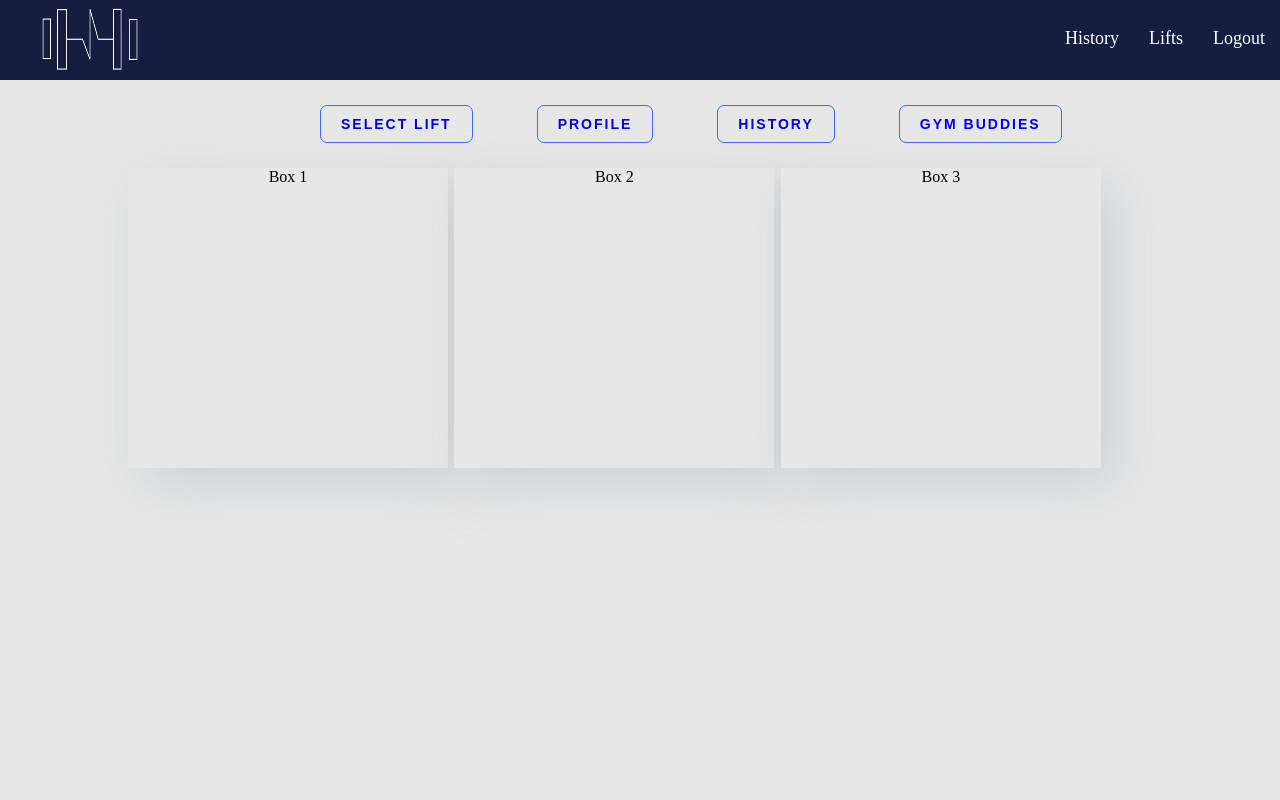
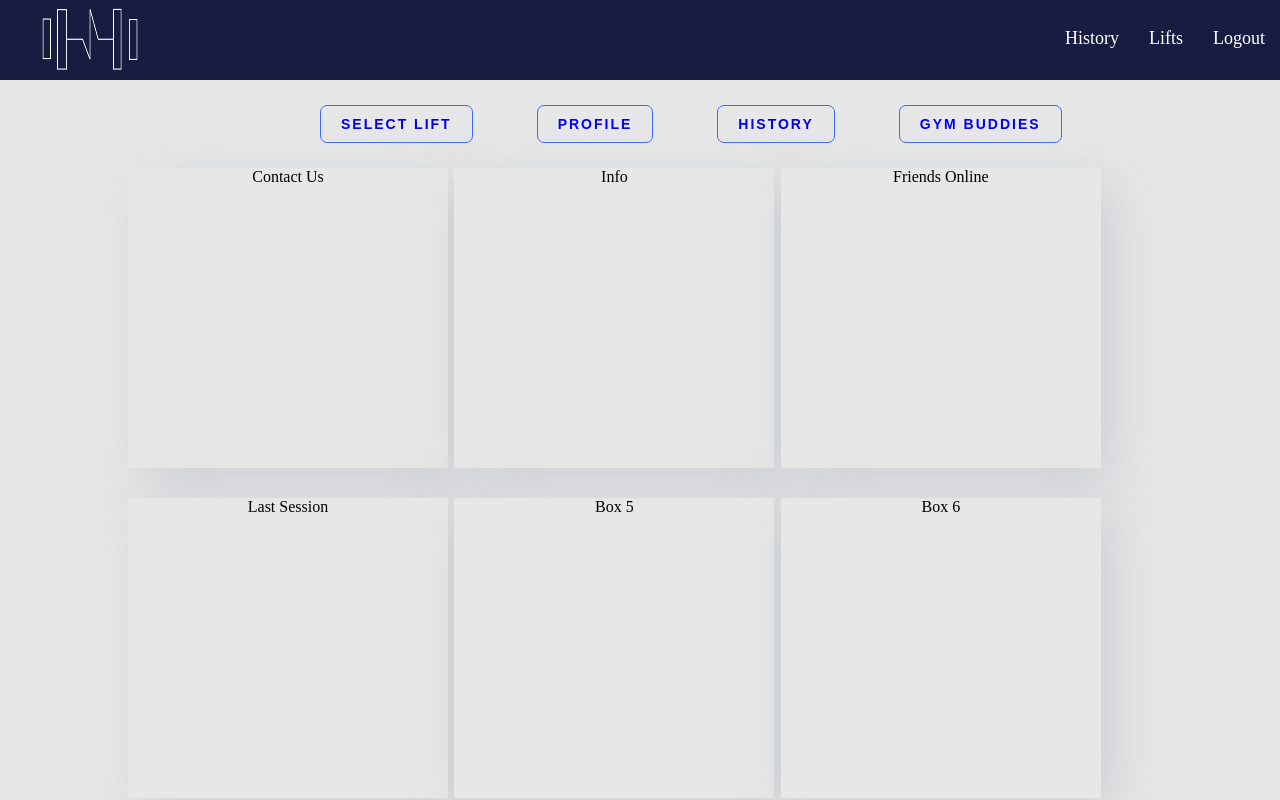
Before and after one commit to MarkByrneDKIT/GymVision, a React (Create React App) app in the folder app/: page / in a window 1280 px wide. Built offline with nearby package versions, Linux system fonts and the light colour scheme.

Commit message:
Feature: update HomePage UI

```diff
--- a/app/src/pages/homepage.css
+++ b/app/src/pages/homepage.css
@@ -174,3 +174,39 @@
     text-align: center;
     transition: all 0.3s ease-in;
 }
+
+#boxFour{
+    width: 25%;
+    height: 300px;
+    background: #e7e7e7;
+    position: relative;
+    top: -520px;
+    left: 10%;
+    box-shadow: 15px 15px 50px #adb5bd75;
+    text-align: center;
+    transition: all 0.3s ease-in;
+}
+
+#boxFive{
+    width: 25%;
+    height: 300px;
+    background: #e7e7e7;
+    position: relative;
+    top: -820px;
+    left: 35.5%;
+    box-shadow: 15px 15px 50px #adb5bd75;
+    text-align: center;
+    transition: all 0.3s ease-in;
+}
+
+#boxSix{
+    width: 25%;
+    height: 300px;
+    background: #e7e7e7;
+    position: relative;
+    top: -1120px;
+    left: 61%;
+    box-shadow: 15px 15px 50px #adb5bd75;
+    text-align: center;
+    transition: all 0.3s ease-in;
+}
--- a/app/src/pages/homepage.jsx
+++ b/app/src/pages/homepage.jsx
@@ -13,9 +13,12 @@ export default function Homepage() {
             <button id="buttonTwo"><a>Profile</a></button>
             <button id="buttonThree"><a href='/history'>History</a></button>
             <button id="buttonFour"><a>Gym Buddies</a></button>
-            <div id="boxOne">Box 1</div>
-            <div id="boxTwo">Box 2</div>
-            <div id="boxThree">Box 3</div>
+            <div id="boxOne">Contact Us</div>
+            <div id="boxTwo">Info</div>
+            <div id="boxThree">Friends Online</div>
+            <div id="boxFour">Last Session</div>
+            <div id="boxFive">Box 5</div>
+            <div id="boxSix">Box 6</div>
         </div>
      );
 }
```
